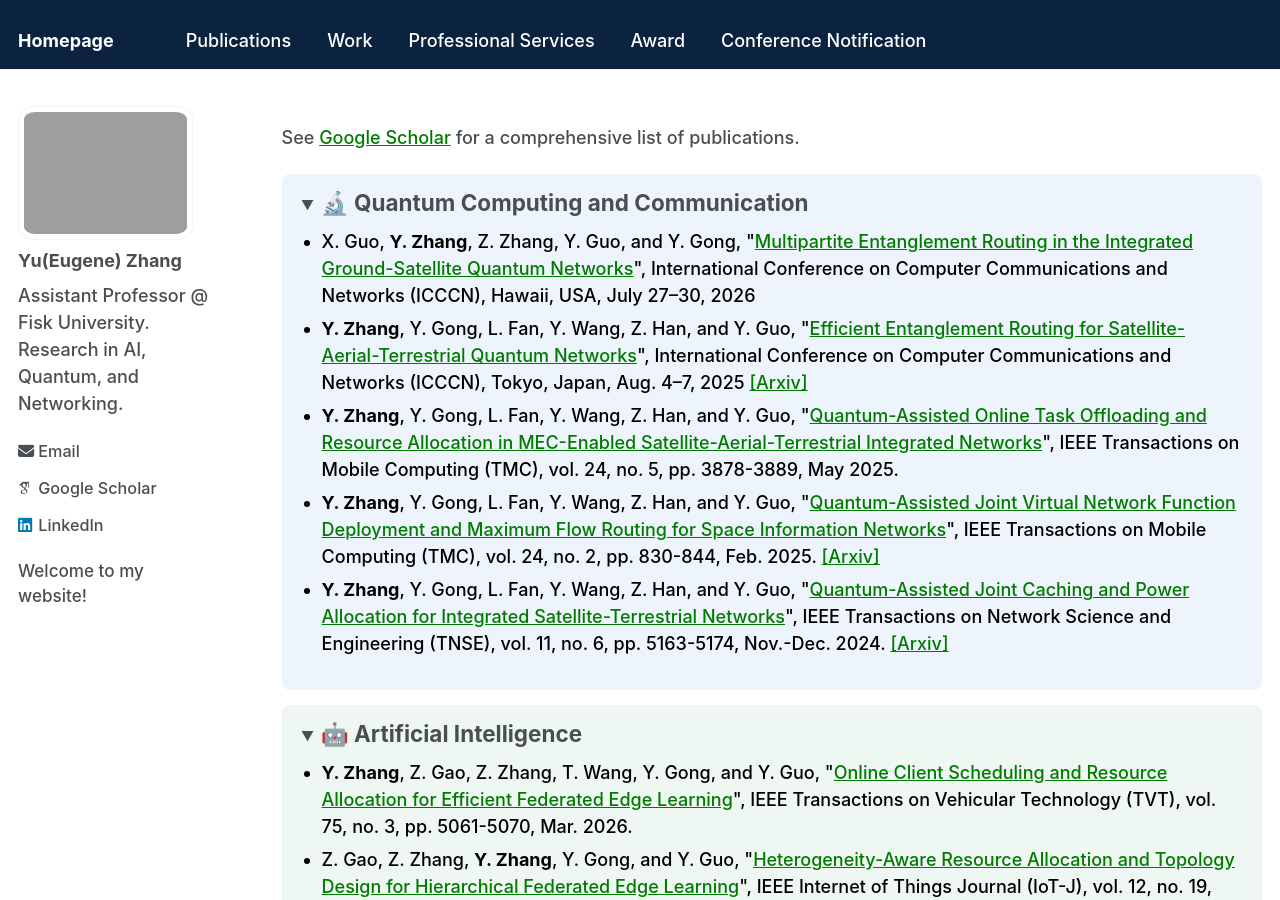
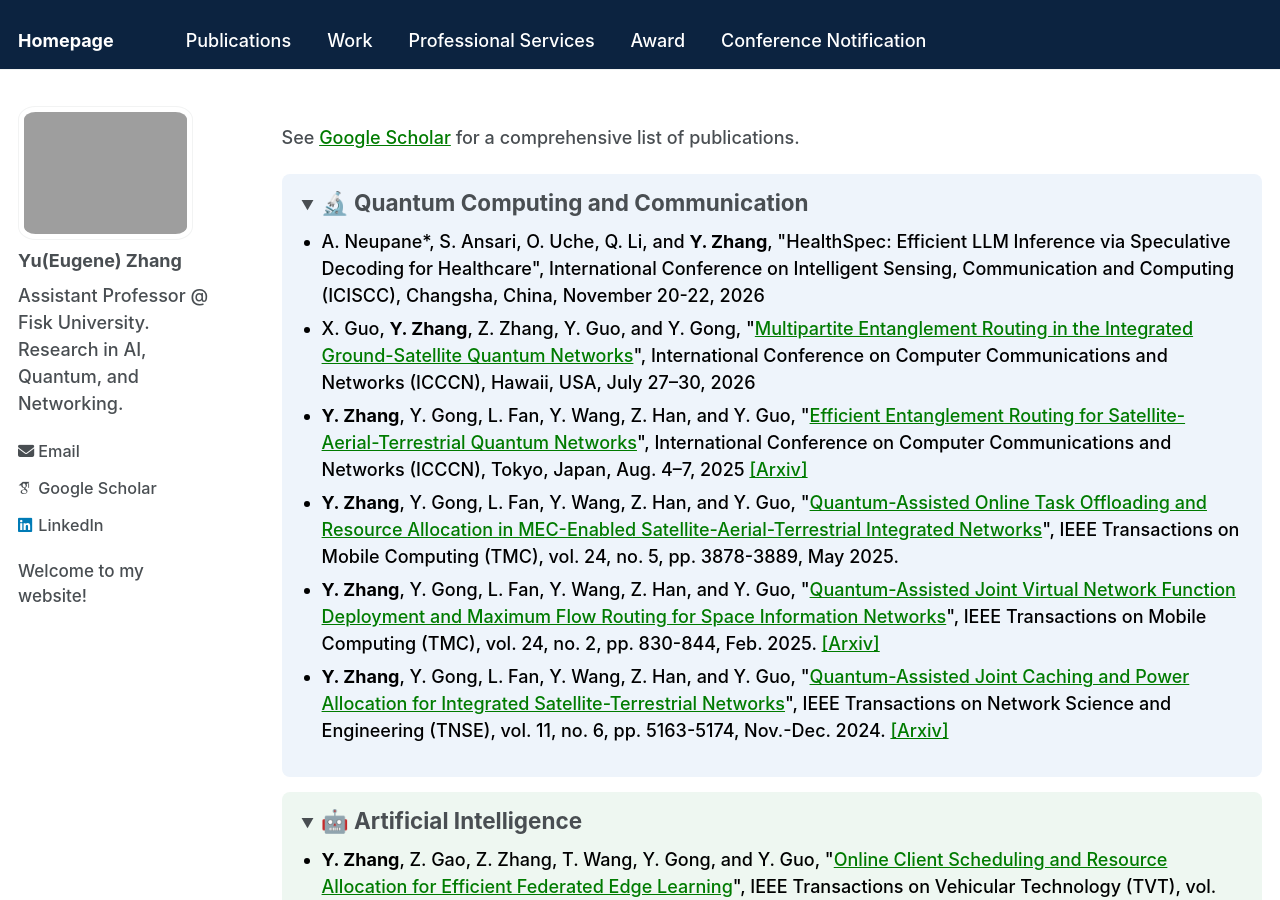
Before and after one commit to Yu-Zhang-Eugene/yu-zhang-eugene.github.io, a Jekyll site: the page built from _pages/publications.md, in a window 1280 px wide and 900 px high. Built offline with Jekyll 4.4.1, drawn with Linux system fonts in a browser that asks for light colours; some web fonts are replaced.

Commit message:
Add new publication to the list
Added a new publication entry for 'HealthSpec: Efficient LLM Inference via Speculative Decoding for Healthcare'.

```diff
--- a/_pages/publications.md
+++ b/_pages/publications.md
@@ -11,6 +11,13 @@ See <a href="https://scholar.google.com/citations?hl=en&user=p6z9Id4AAAAJ" class
 <summary><h2 style="display: inline;">🔬 Quantum Computing and Communication</h2></summary>
 
 <ul style="list-style-type: disc; padding-left: 20px; margin-top: 10px;">
+
+<li style="margin-bottom: 6px; color: black;">
+A. Neupane*, S. Ansari, O. Uche, Q. Li, and <strong>Y. Zhang</strong>,
+"HealthSpec: Efficient LLM Inference via Speculative Decoding for Healthcare",
+International Conference on
+Intelligent Sensing, Communication and Computing (ICISCC), Changsha, China, November 20-22, 2026
+</li>
 
 <li style="margin-bottom: 6px; color: black;">
 X. Guo, <strong>Y. Zhang</strong>, Z. Zhang, Y. Guo, and Y. Gong,
```
